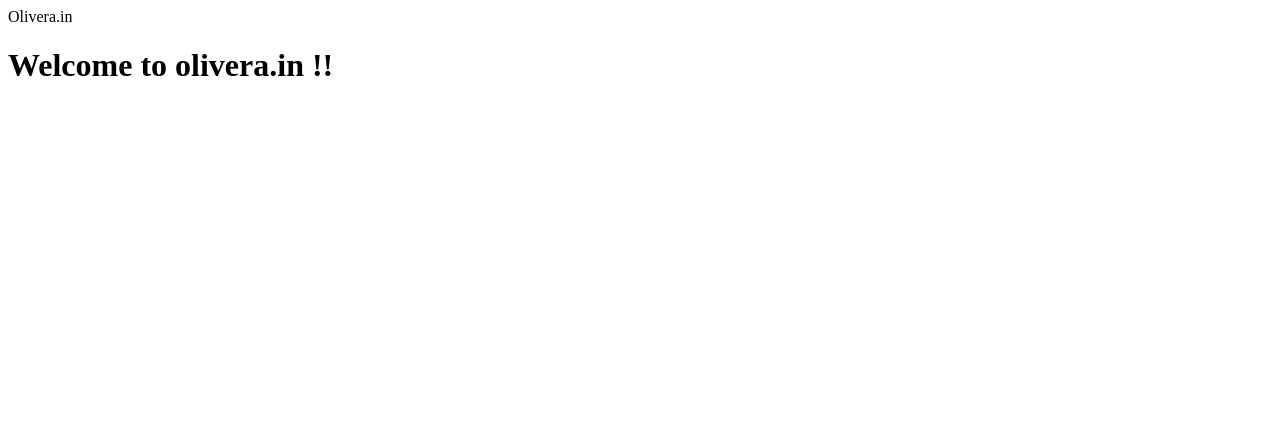
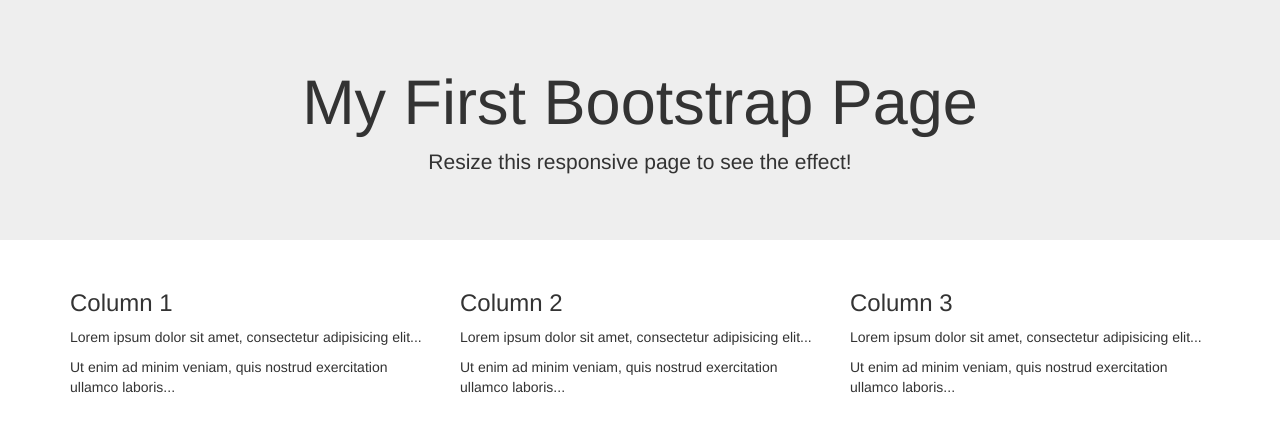
Before and after one commit to SurajOliver/SurajOliver.github.io, a plain HTML site: page index.html in a window 1280 px wide. Drawn offline with nearby package versions, Linux system fonts and the light colour scheme.

Commit message:
On branch master

```diff
--- a/index.html
+++ b/index.html
@@ -1,7 +1,39 @@
-<html>
-    <head>Olivera.in</head>
-    <body>
-        <h1>Welcome to olivera.in !!</h1>
-    </body>
+<!DOCTYPE html>
+<html lang="en">
+<head>
+  <title>Bootstrap Example</title>
+  <meta charset="utf-8">
+  <meta name="viewport" content="width=device-width, initial-scale=1">
+  <link rel="stylesheet" href="https://maxcdn.bootstrapcdn.com/bootstrap/3.3.7/css/bootstrap.min.css">
+  <script src="https://ajax.googleapis.com/ajax/libs/jquery/3.3.1/jquery.min.js"></script>
+  <script src="https://maxcdn.bootstrapcdn.com/bootstrap/3.3.7/js/bootstrap.min.js"></script>
+</head>
+<body>
 
+<div class="jumbotron text-center">
+  <h1>My First Bootstrap Page</h1>
+  <p>Resize this responsive page to see the effect!</p>
+</div>
+
+<div class="container">
+  <div class="row">
+    <div class="col-sm-4">
+      <h3>Column 1</h3>
+      <p>Lorem ipsum dolor sit amet, consectetur adipisicing elit...</p>
+      <p>Ut enim ad minim veniam, quis nostrud exercitation ullamco laboris...</p>
+    </div>
+    <div class="col-sm-4">
+      <h3>Column 2</h3>
+      <p>Lorem ipsum dolor sit amet, consectetur adipisicing elit...</p>
+      <p>Ut enim ad minim veniam, quis nostrud exercitation ullamco laboris...</p>
+    </div>
+    <div class="col-sm-4">
+      <h3>Column 3</h3>
+      <p>Lorem ipsum dolor sit amet, consectetur adipisicing elit...</p>
+      <p>Ut enim ad minim veniam, quis nostrud exercitation ullamco laboris...</p>
+    </div>
+  </div>
+</div>
+
+</body>
 </html>
```
